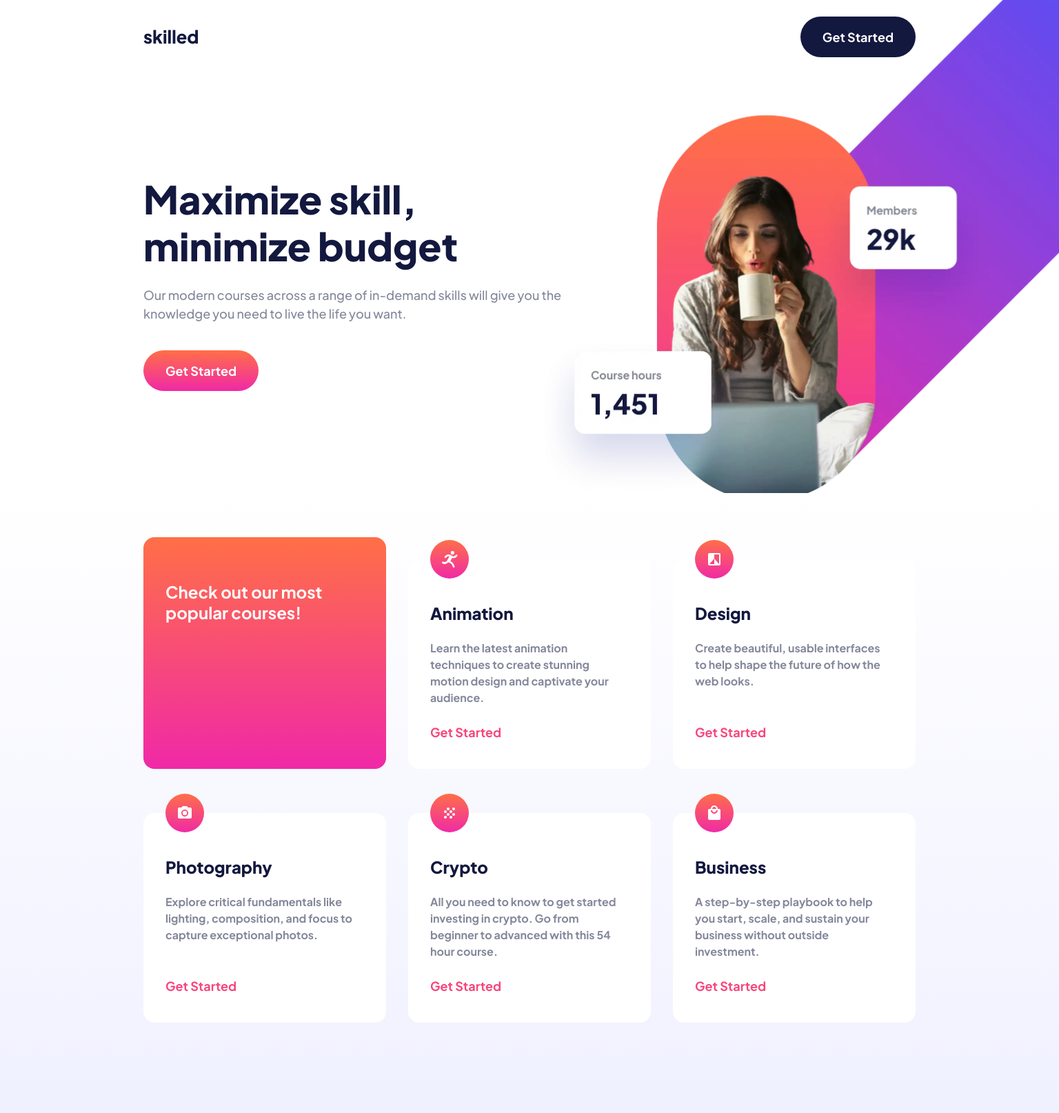
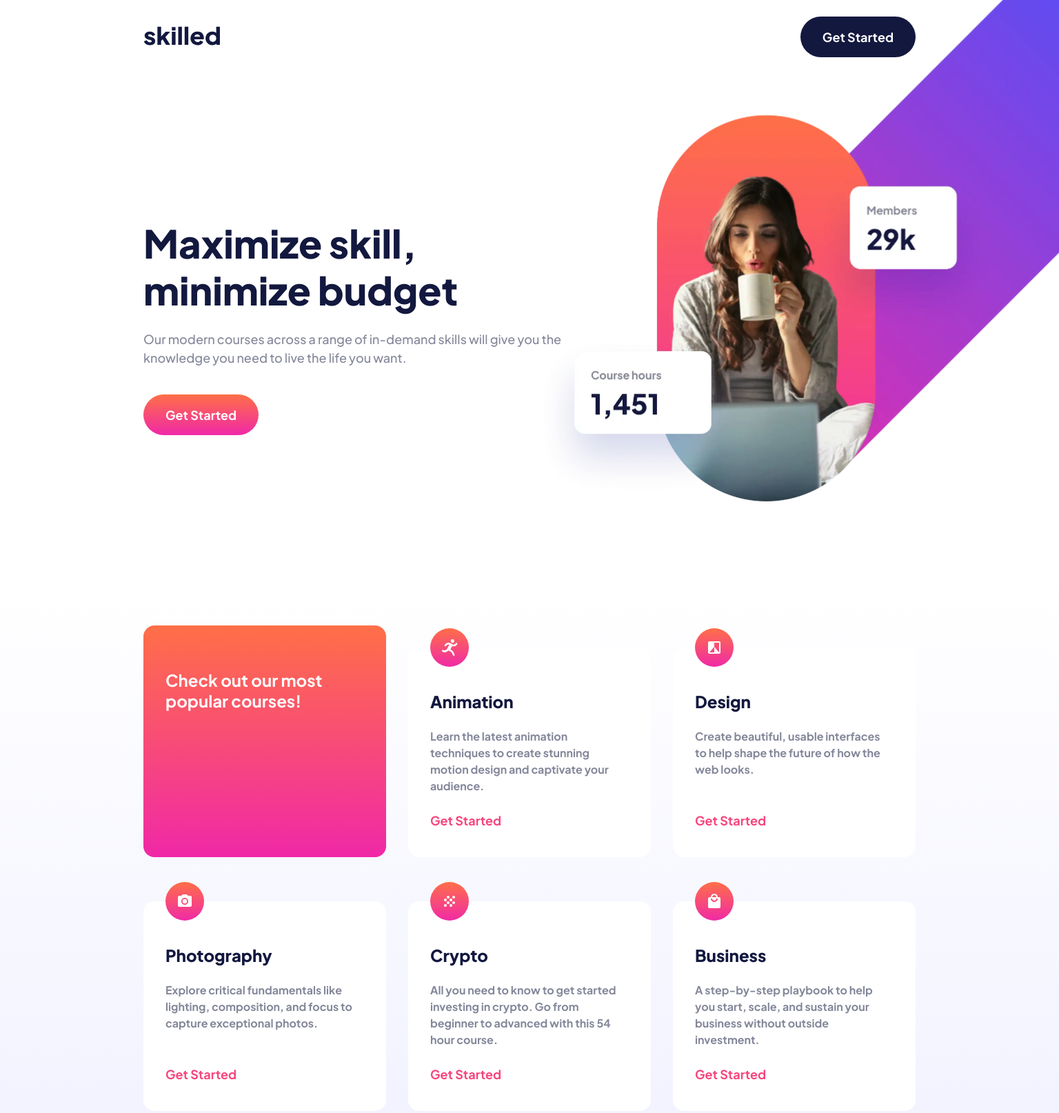
Before and after one commit to franzev/skilled-elearning-landing-page, a plain HTML site: page index.html in a window 1536 px wide. Shown: the top 1614 px of the page at 69% size. Drawn offline with Linux system fonts and the light colour scheme.

Commit message:
style: refine image styles and update button and background properties for improved layout

```diff
--- a/style.css
+++ b/style.css
@@ -97,12 +97,6 @@
   list-style: none;
 }
 
-img {
-  display: block;
-  max-width: 100%;
-  height: auto;
-}
-
 .container {
   max-width: var(--max-width);
   margin-inline: auto;
@@ -138,7 +132,7 @@
     padding-block: var(--spacing-300);
   }
 
-  .button {
+  nav .button {
     height: 3rem;
     line-height: 0.9;
   }
@@ -149,7 +143,12 @@
     padding-inline: var(--spacing-1000);
   }
 
-  .button {
+  .header__logo img {
+    width: 111px;
+    height: 28px;
+  }
+
+  nav .button {
     height: auto;
     line-height: 1.5;
   }
@@ -189,6 +188,7 @@
 
 @media (min-width: 90rem) {
   .hero .container {
+    height: 608px;
     gap: var(--spacing-400);
   }
 }
@@ -205,7 +205,6 @@
 
 @media (min-width: 48rem) {
   .hero__image {
-    width: 328px;
     height: 400px;
     flex: 1;
   }
@@ -217,7 +216,6 @@
 
 @media (min-width: 90rem) {
   .hero__image {
-    width: 631px;
     height: 560px;
   }
 }
@@ -255,7 +253,7 @@
 }
 
 .courses {
-  background: linear-gradient(180deg, var(--color-white), hsl(236, 100%, 97%));
+  background: linear-gradient(180deg, transparent, hsl(236, 100%, 97%));
   padding-inline: var(--spacing-250);
   padding-block: var(--spacing-800) var(--spacing-1000);
 }
```
